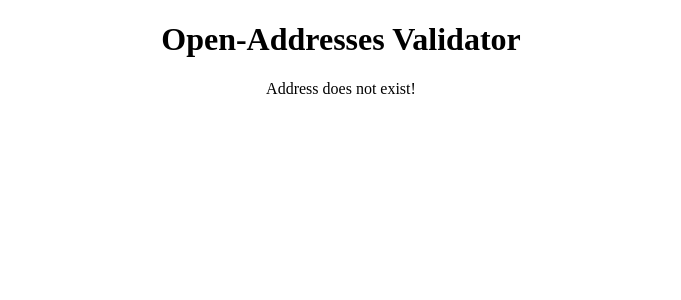
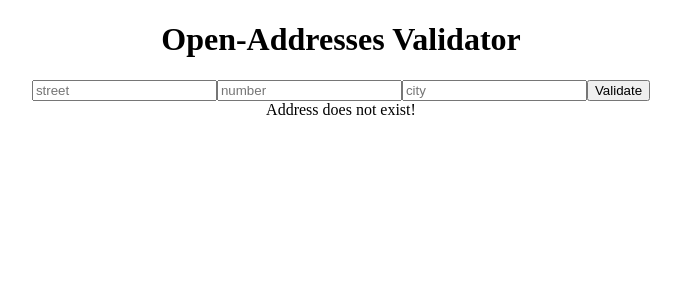
Before and after one commit to kklaeger/open-addresses-validator, an Angular app in the folder client/: page / in a window 1280 px wide. Shown: the top 300 px of the page, without its empty margins (299-980 px from the left). Built offline with nearby package versions, Linux system fonts and the light colour scheme; no server answers.

Commit message:
Add prototypical implementation of the address validation method

```diff
--- a/client/src/app/address-validation/address-validation.component.html
+++ b/client/src/app/address-validation/address-validation.component.html
@@ -1,2 +1,8 @@
-<div *ngIf="addressExists">Address does exist!</div>
-<div *ngIf="!addressExists">Address does not exist!</div>
+<div>
+    <input [(ngModel)]="address.street" placeholder="street">
+    <input [(ngModel)]="address.number" placeholder="number">
+    <input [(ngModel)]="address.city" placeholder="city">
+    <button (click)="validateAddress(address)">Validate</button>
+    <div *ngIf="addressExists">Address does exist!</div>
+    <div *ngIf="!addressExists">Address does not exist!</div>
+</div>
--- a/client/src/app/address-validation/address-validation.component.ts
+++ b/client/src/app/address-validation/address-validation.component.ts
@@ -10,23 +10,18 @@ import { Address } from '../model/address';
 })
 export class AddressValidationComponent implements OnInit {
 
-  addresses: Address[];
   addressExists: Boolean;
+  address: Address;
 
   constructor(private addressService: AddressService) { }
 
   ngOnInit(): void {
-    this.getAddresses();
-    const address: Address = new Address();
-    address.street = 'test';
-    address.number = 'test';
-    address.city = 'test';
-    this.validateAddress(address);
-  }
-
-  getAddresses(): void {
-    this.addressService.getAddresses()
-      .subscribe(addresses => this.addresses = addresses);
+    this.address = {
+      id: 0,
+      street: '',
+      number: '',
+      city: ''
+    };
   }
 
   validateAddress(address: Address): void {
--- a/client/src/app/address.service.ts
+++ b/client/src/app/address.service.ts
@@ -15,17 +15,12 @@ const httpOptions = {
 })
 export class AddressService {
 
-  configUrl = 'http://localhost:3000/address';
+  private host = 'http://localhost:3000/address';
 
   constructor(private http: HttpClient) { }
 
-  getAddresses(): Observable<Address[]> {
-    return this.http.get<Address[]>(this.configUrl);
-  }
-
   validateAddress(address: Address): Observable<Boolean> {
-    console.log(address)
-    return this.http.post<Boolean>(this.configUrl, address, httpOptions);
+    return this.http.post<Boolean>(this.host, address, httpOptions);
   }
 
 }
--- a/client/src/app/app.module.ts
+++ b/client/src/app/app.module.ts
@@ -1,6 +1,7 @@
 import { BrowserModule } from '@angular/platform-browser';
 import { NgModule } from '@angular/core';
 import { HttpClientModule } from '@angular/common/http';
+import { FormsModule } from '@angular/forms';
 
 import { AppComponent } from './app.component';
 import { AddressValidationComponent } from './address-validation/address-validation.component';
@@ -12,6 +13,7 @@ import { AddressValidationComponent } from './address-validation/address-validat
   ],
   imports: [
     BrowserModule,
+    FormsModule,
     HttpClientModule
   ],
   providers: [],
```
Also changed, not shown: 1 other file (tests, documents, lock files or other folders).
